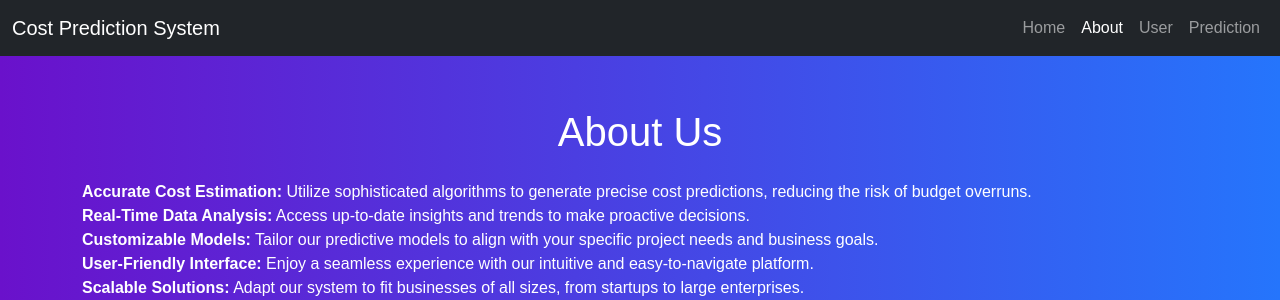
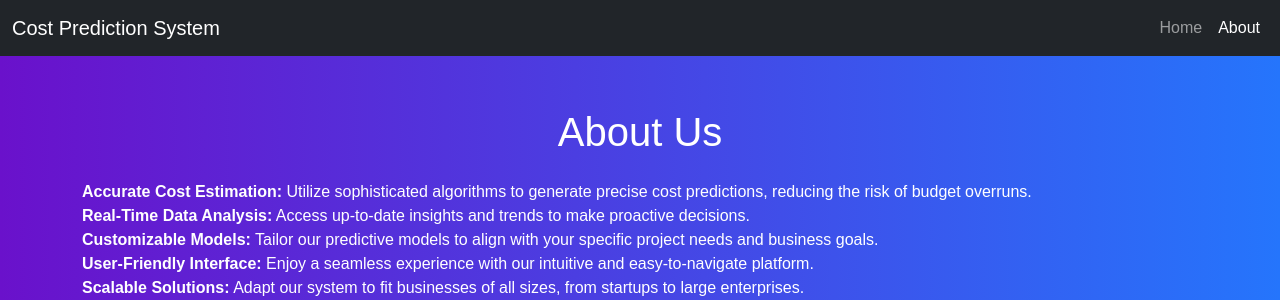
Before and after one commit to ShadmanShariar/Supervised_Machine_Learning_Methods_for_Predicting_Healthcare_Cost, a Flask app: page /about in a window 1280 px wide. Shown: the top 300 px of the page. Run offline with Flask 3, Linux system fonts and the light colour scheme.

Commit message:
Update about.html

```diff
--- a/Templates/about.html
+++ b/Templates/about.html
@@ -38,12 +38,6 @@
                     <li class="nav-item">
                         <a class="nav-link active" aria-current="page" href="about.html">About</a>
                     </li>
-                    <li class="nav-item">
-                        <a class="nav-link" href="#">User</a>
-                    </li>
-                    <li class="nav-item">
-                        <a class="nav-link" href="#">Prediction</a>
-                    </li>
                 </ul>
             </div>
         </div>
```
